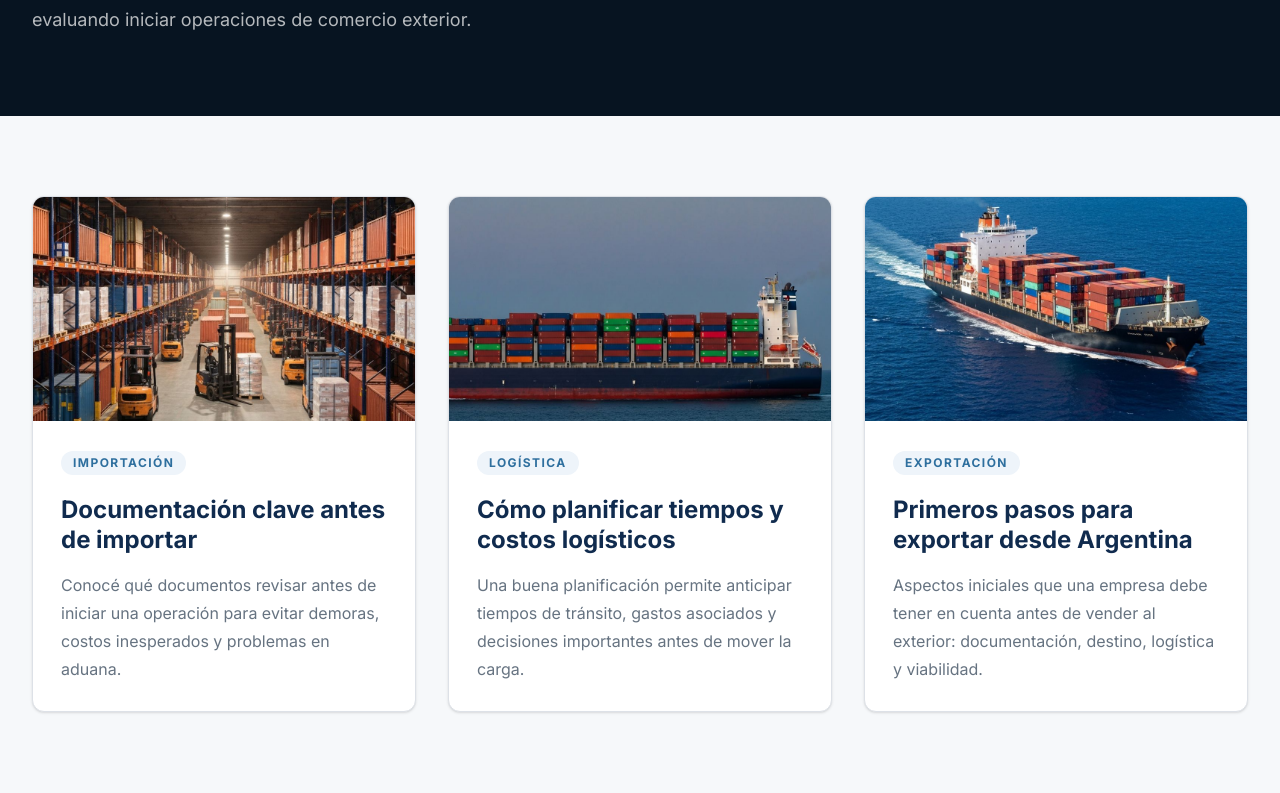
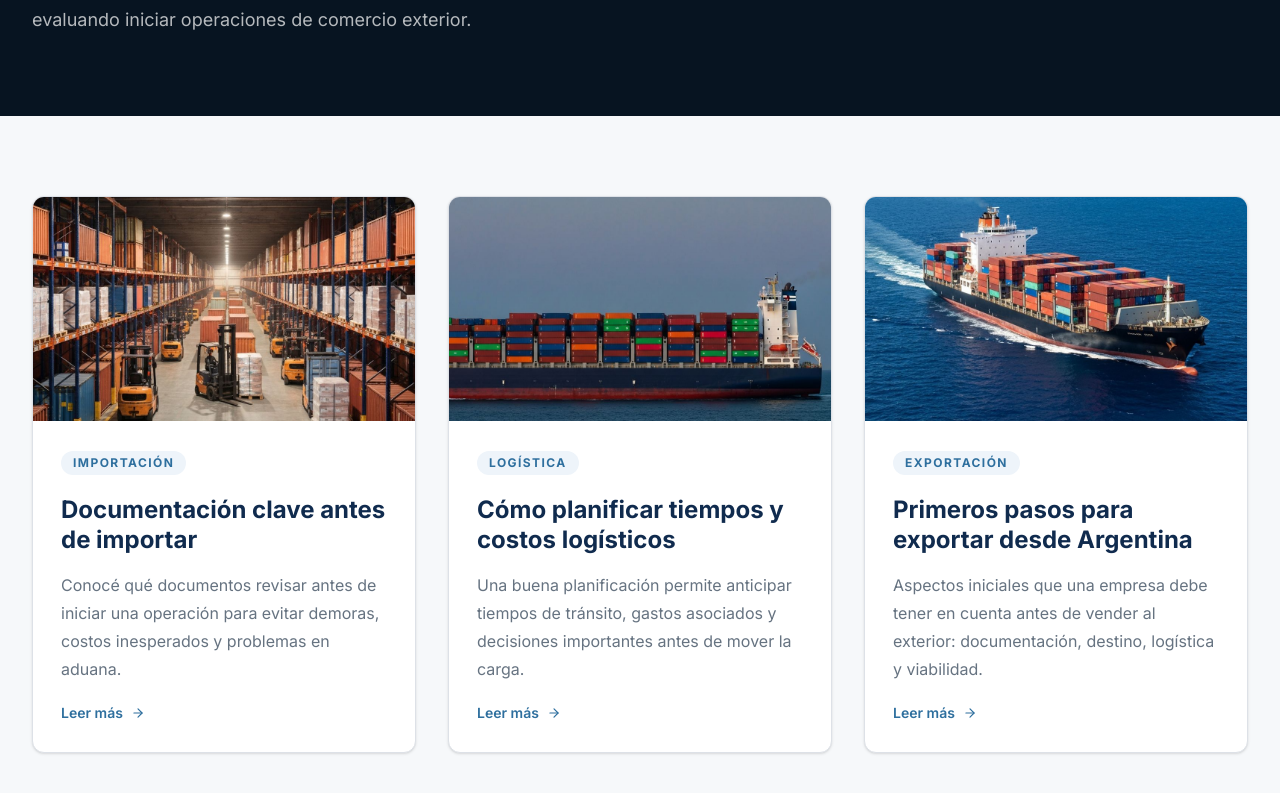
Before and after one commit to MateoGago/fenix-landing-page, a Next.js app: page /novedades in a window 1280 px wide. Shown: the part 410-1203 px from the top of the page. Built offline with nearby package versions, Linux system fonts and the light colour scheme.

Commit message:
Add news listing links

```diff
--- a/app/novedades/page.tsx
+++ b/app/novedades/page.tsx
@@ -1,6 +1,6 @@
 import Image from "next/image";
 import Link from "next/link";
-import { ArrowLeft } from "lucide-react";
+import { ArrowLeft, ArrowRight } from "lucide-react";
 import { newsPosts } from "@/lib/data/news";
 
 export default function NovedadesPage() {
@@ -57,9 +57,14 @@ export default function NovedadesPage() {
                   {post.title}
                 </h2>
 
-                <p className="mt-4 leading-7 text-[#667381]">
-                  {post.excerpt}
-                </p>
+                <p className="mt-4 leading-7 text-[#667381]">{post.excerpt}</p>
+                <Link
+                  href={`/novedades/${post.slug}`}
+                  className="mt-5 inline-flex items-center gap-2 text-sm font-semibold text-[#2E6F9E] transition hover:text-[#102B4E]"
+                >
+                  Leer más
+                  <ArrowRight size={14} />
+                </Link>
               </div>
             </article>
           ))}
```
